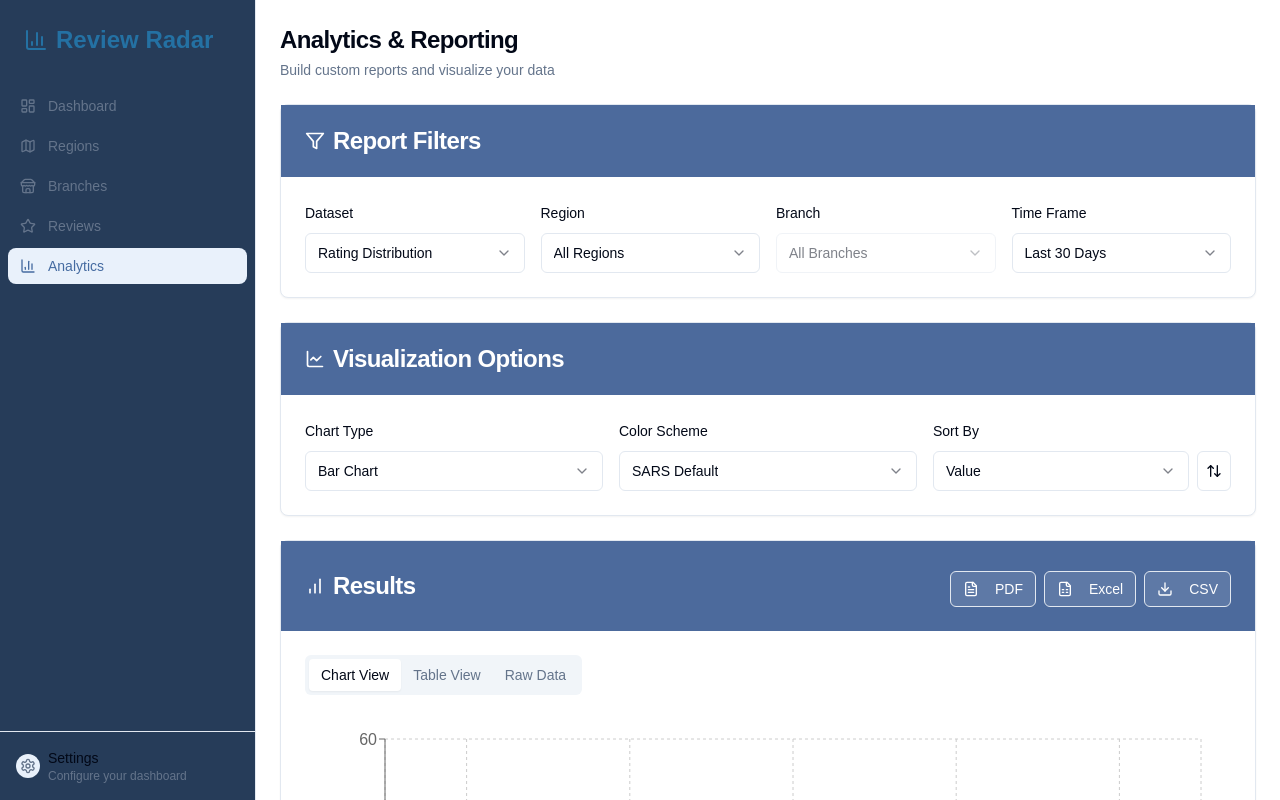
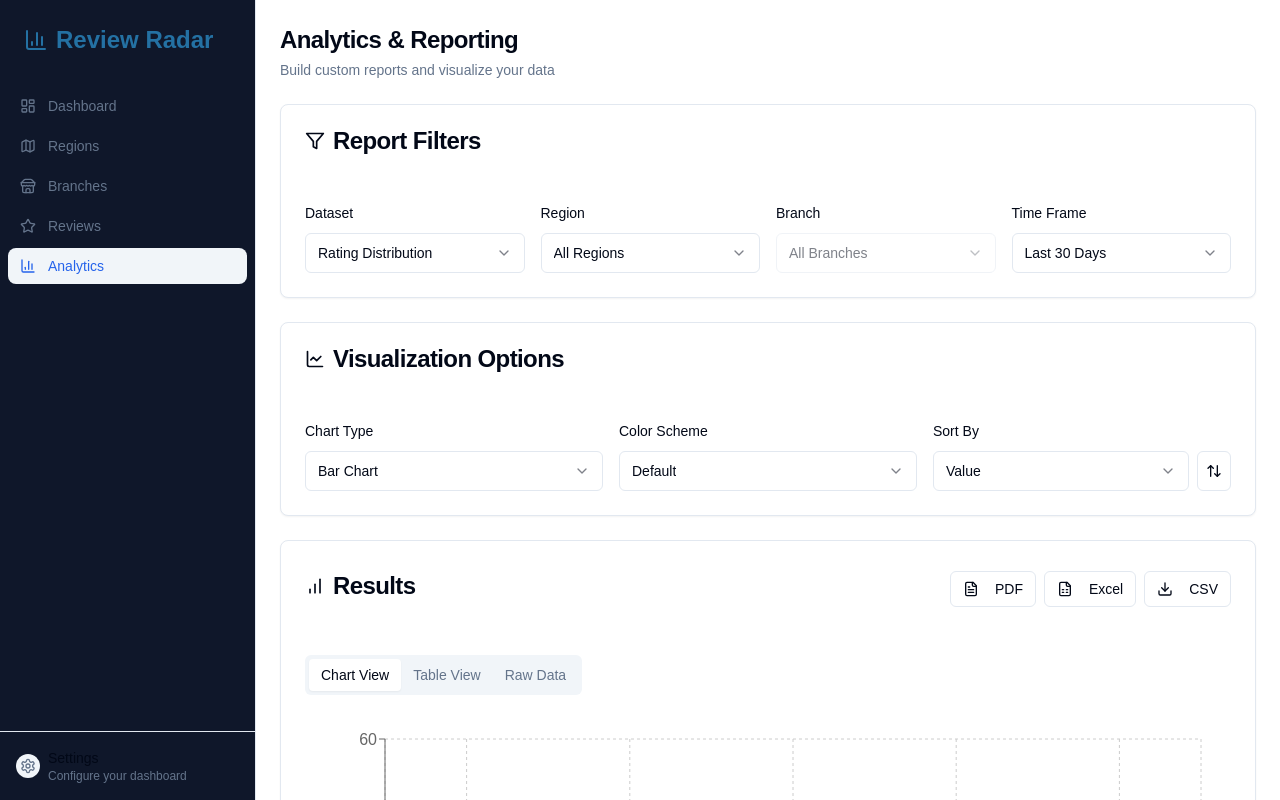
Before and after one commit to Hassan-n/review-radar-insights, a React (Vite) app: page /analytics in a window 1280 px wide. Built offline with nearby package versions, Linux system fonts and the light colour scheme.

Commit message:
Revert styling changes
Reverts the changes made to the styling.

```diff
--- a/src/components/analytics/ReportBuilder.tsx
+++ b/src/components/analytics/ReportBuilder.tsx
@@ -22,13 +22,13 @@ import { Skeleton } from "@/components/ui/skeleton";
 import { Alert, AlertDescription } from "@/components/ui/alert";
 import { Info } from "lucide-react";
 
-// SARS color palette
+// Color schemes
 const COLOR_SCHEMES = {
-  default: ["#4C6A9C", "#2D4E6D", "#003366", "#1A5276", "#7FB3D5"],
-  blue: ["#1A5276", "#2874A6", "#3498DB", "#85C1E9", "#D6EAF8"],
-  green: ["#145A32", "#196F3D", "#1E8449", "#27AE60", "#58D68D"],
-  contrast: ["#F1C40F", "#3498DB", "#E74C3C", "#2ECC71", "#9B59B6"],
-  monochrome: ["#1F1F1F", "#383838", "#555555", "#777777", "#999999"]
+  default: ["#4361ee", "#3a0ca3", "#7209b7", "#f72585", "#4cc9f0"],
+  blue: ["#03045e", "#0077b6", "#00b4d8", "#90e0ef", "#caf0f8"],
+  green: ["#004b23", "#006400", "#007200", "#008000", "#38b000"],
+  contrast: ["#f94144", "#f3722c", "#f8961e", "#f9c74f", "#90be6d"],
+  monochrome: ["#0d1b2a", "#1b263b", "#415a77", "#778da9", "#e0e1dd"]
 };
 
 interface ReportBuilderProps {
--- a/src/index.css
+++ b/src/index.css
@@ -14,8 +14,7 @@
     --popover: 0 0% 100%;
     --popover-foreground: 222.2 84% 4.9%;
 
-    /* SARS primary blue */
-    --primary: 215 40% 45%;
+    --primary: 221.2 83.2% 53.3%;
     --primary-foreground: 210 40% 98%;
 
     --secondary: 210 40% 96.1%;
@@ -24,8 +23,7 @@
     --muted: 210 40% 96.1%;
     --muted-foreground: 215.4 16.3% 46.9%;
 
-    /* SARS accent color */
-    --accent: 215 70% 95%;
+    --accent: 210 40% 96.1%;
     --accent-foreground: 222.2 47.4% 11.2%;
 
     --destructive: 0 84.2% 60.2%;
@@ -33,18 +31,18 @@
 
     --border: 214.3 31.8% 91.4%;
     --input: 214.3 31.8% 91.4%;
-    --ring: 215 40% 45%;
+    --ring: 221.2 83.2% 53.3%;
 
     --radius: 0.5rem;
 
-    --sidebar-background: 215 40% 25%;
+    --sidebar-background: 222.2 47.4% 11.2%;
     --sidebar-foreground: 210 40% 98%;
-    --sidebar-primary: 215 40% 45%;
+    --sidebar-primary: 221.2 83.2% 53.3%;
     --sidebar-primary-foreground: 210 40% 98%;
-    --sidebar-accent: 215 30% 30%;
+    --sidebar-accent: 217.2 32.6% 17.5%;
     --sidebar-accent-foreground: 210 40% 98%;
-    --sidebar-border: 215 30% 30%;
-    --sidebar-ring: 215 40% 55%;
+    --sidebar-border: 217.2 32.6% 17.5%;
+    --sidebar-ring: 212.7 26.8% 83.9%;
   }
 
   .dark {
@@ -57,8 +55,7 @@
     --popover: 222.2 84% 4.9%;
     --popover-foreground: 210 40% 98%;
 
-    /* SARS primary blue in dark mode */
-    --primary: 215 40% 45%;
+    --primary: 217.2 91.2% 59.8%;
     --primary-foreground: 222.2 47.4% 11.2%;
 
     --secondary: 217.2 32.6% 17.5%;
@@ -77,13 +74,13 @@
     --input: 217.2 32.6% 17.5%;
     --ring: 212.7 26.8% 83.9%;
 
-    --sidebar-background: 215 40% 15%;
+    --sidebar-background: 222.2 84% 4.9%;
     --sidebar-foreground: 210 40% 98%;
-    --sidebar-primary: 215 40% 45%;
-    --sidebar-primary-foreground: 210 40% 98%;
-    --sidebar-accent: 215 30% 25%;
+    --sidebar-primary: 217.2 91.2% 59.8%;
+    --sidebar-primary-foreground: 222.2 47.4% 11.2%;
+    --sidebar-accent: 217.2 32.6% 17.5%;
     --sidebar-accent-foreground: 210 40% 98%;
-    --sidebar-border: 215 30% 20%;
+    --sidebar-border: 217.2 32.6% 17.5%;
     --sidebar-ring: 212.7 26.8% 83.9%;
   }
 }
@@ -95,8 +92,7 @@
 
   body {
     @apply bg-background text-foreground;
-    /* SARS uses system fonts - typically Arial/Helvetica */
-    font-family: Arial, Helvetica, sans-serif;
+    font-feature-settings: "rlig" 1, "calt" 1;
   }
 }
 
@@ -116,21 +112,4 @@
   .stat-title {
     @apply text-sm text-muted-foreground;
   }
-
-  /* SARS specific components */
-  .sars-header {
-    @apply bg-[#003366] text-white p-4;
-  }
-
-  .sars-button {
-    @apply bg-[#4C6A9C] text-white px-4 py-2 rounded hover:bg-[#2D4E6D] transition-colors;
-  }
-
-  .sars-card {
-    @apply border-t-4 border-t-[#003366] bg-white rounded-md shadow;
-  }
-
-  .sars-table-header {
-    @apply bg-[#EAF2F8] text-[#003366] font-medium;
-  }
 }
--- a/src/pages/AnalyticsPage.tsx
+++ b/src/pages/AnalyticsPage.tsx
@@ -1,3 +1,4 @@
+
 import { useState } from "react";
 import { Layout } from "@/components/layout/Layout";
 import { PageHeader } from "@/components/common/PageHeader";
@@ -70,8 +71,8 @@ export default function AnalyticsPage() {
       />
 
       <div className="space-y-6">
-        <Card className="bg-white">
-          <CardHeader className="bg-[#4C6A9C] text-white">
+        <Card>
+          <CardHeader>
             <CardTitle className="flex items-center gap-2">
               <Filter className="h-5 w-5" />
               Report Filters
@@ -148,8 +149,8 @@ export default function AnalyticsPage() {
           </CardContent>
         </Card>
 
-        <Card className="bg-white">
-          <CardHeader className="bg-[#4C6A9C] text-white">
+        <Card>
+          <CardHeader>
             <CardTitle className="flex items-center gap-2">
               <ChartLine className="h-5 w-5" />
               Visualization Options
@@ -180,7 +181,7 @@ export default function AnalyticsPage() {
                     <SelectValue placeholder="Select color scheme" />
                   </SelectTrigger>
                   <SelectContent>
-                    <SelectItem value="default">SARS Default</SelectItem>
+                    <SelectItem value="default">Default</SelectItem>
                     <SelectItem value="blue">Blue Scale</SelectItem>
                     <SelectItem value="green">Green Scale</SelectItem>
                     <SelectItem value="contrast">High Contrast</SelectItem>
@@ -211,8 +212,8 @@ export default function AnalyticsPage() {
           </CardContent>
         </Card>
 
-        <Card className="bg-white">
-          <CardHeader className="bg-[#4C6A9C] text-white flex flex-row items-center justify-between">
+        <Card>
+          <CardHeader className="flex flex-row items-center justify-between">
             <CardTitle className="flex items-center gap-2">
               {chartConfig.dataType === "bar" && <BarChart className="h-5 w-5" />}
               {chartConfig.dataType === "pie" && <ChartPie className="h-5 w-5" />}
@@ -224,7 +225,6 @@ export default function AnalyticsPage() {
               <Button
                 variant="outline"
                 size="sm"
-                className="bg-white/10 hover:bg-white/20 text-white"
                 onClick={() => handleExport("pdf")}
               >
                 <FileText className="h-4 w-4 mr-2" />
@@ -233,7 +233,6 @@ export default function AnalyticsPage() {
               <Button
                 variant="outline"
                 size="sm"
-                className="bg-white/10 hover:bg-white/20 text-white"
                 onClick={() => handleExport("excel")}
               >
                 <FileSpreadsheet className="h-4 w-4 mr-2" />
@@ -242,7 +241,6 @@ export default function AnalyticsPage() {
               <Button
                 variant="outline"
                 size="sm"
-                className="bg-white/10 hover:bg-white/20 text-white"
                 onClick={() => handleExport("csv")}
               >
                 <Download className="h-4 w-4 mr-2" />
```
